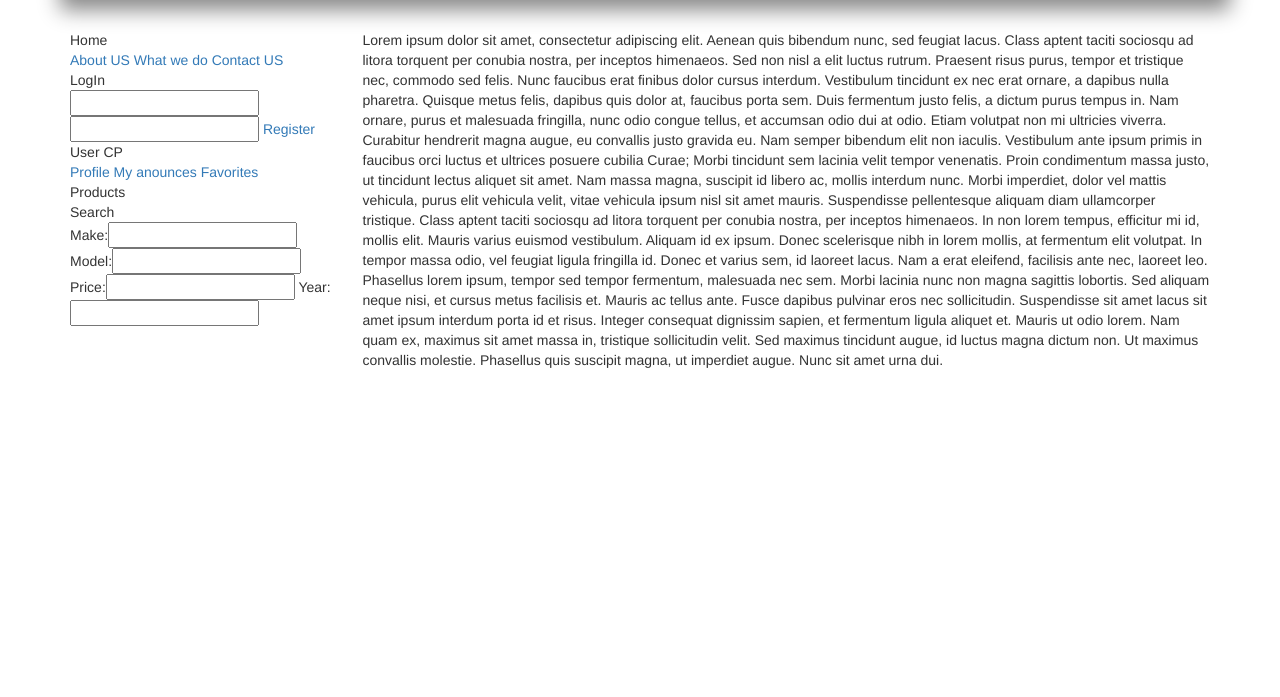
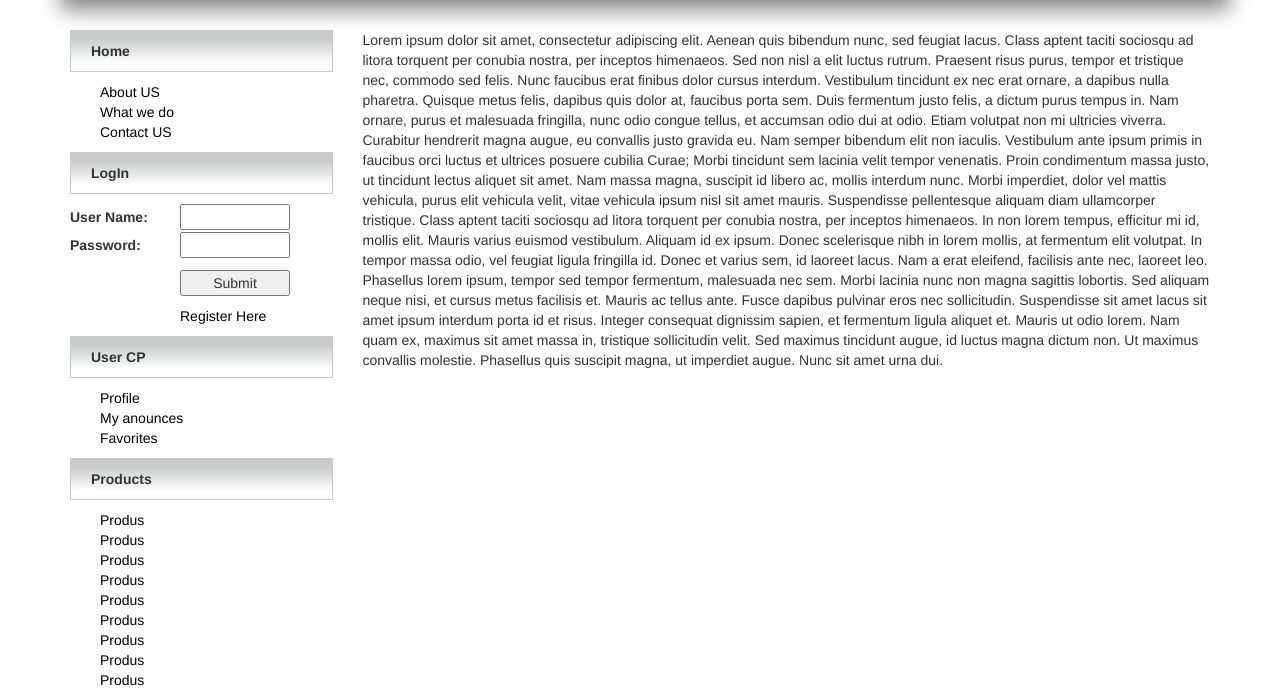
Before and after one commit to stefanitapatruna/quiz, a website: page app/index.html in a window 1280 px wide. Shown: the part 100-797 px from the top of the page. Drawn offline with nearby package versions, Linux system fonts and the light colour scheme; some packages are replaced by stand-ins of ours; files that its build step writes are made by us from their sources.

Commit message:
style added for main menu

```diff
--- a/app/html/pages/home.html
+++ b/app/html/pages/home.html
@@ -5,51 +5,53 @@
 	</div>
 </div>
 <div class="row">
-		<div class="col-xs-12 col-sm-3 col-md-3 left-menu">
+		<div class="col-xs-12 col-sm-3 col-md-3 left-column main-menu">
 			<div class="">
-				<div class="">Home</div>
-				<div class="">
+				<div class="section-title">Home</div>
+				<div class="subsection">
 					<a href="">About US</a>
 					<a href="">What we do</a>
 					<a href="">Contact US</a>
 				</div>
 			</div>
 			<div class="">
-				<div class="">LogIn</div>
-				<div class="">
-					<input type="" name="">
-					<input type="" name="">
-					<a href="">Register</a>
+				<div class="section-title">LogIn</div>
+				<div class="subsection">
+					<label class="menu-label" for="userName">User Name:</label><input type="text" name="userName" class="menu-input">
+					<label class="menu-label" for="password">Password:</label><input type="password" name="password" class="menu-input">
+					<button class="main-menu-submit submit-button"> Submit </button>
+					<a class="main-menu-register-link" href="">Register Here</a>
 				</div>
 			</div>
 			<div class="">
-				<div class="">User CP</div>
-				<div class="">
+				<div class="section-title">User CP</div>
+				<div class="subsection">
 					<a href="">Profile</a>
 					<a href="">My anounces</a>
 					<a href="">Favorites</a>
 				</div>
 			</div>
 			<div class="">
-				<div class="">Products</div>
-				<div>
-					<a href=""></a>
-					<a href=""></a>
-					<a href=""></a>
-					<a href=""></a>
-					<a href=""></a>
-					<a href=""></a>
-					<a href=""></a>
-					<a href=""></a>
+				<div class="section-title">Products</div>
+				<div class="subsection">
+					<a href="">Produs</a>
+					<a href="">Produs</a>
+					<a href="">Produs</a>
+					<a href="">Produs</a>
+					<a href="">Produs</a>
+					<a href="">Produs</a>
+					<a href="">Produs</a>
+					<a href="">Produs</a>
+					<a href="">Produs</a>
 				</div>
 			</div>
 			<div class="">
-				<div class="">Search</div>
-				<div class="">
-					Make:<input type="text" name="">
-					Model:<input type="text" name="">
-					Price:<input type="text" name="">
-					Year:<input type="text" name="">
+				<div class="section-title">Search</div>
+				<div class="subsection">
+					<label class="menu-label" for="carMake">Make:</label><input type="text" name="carMake" class="menu-input">
+					<label class="menu-label" for="carModel">Model:</label><input type="text" name="carModel" class="menu-input">
+					<label class="menu-label" for="price">Price:</label><input type="text" name="priceMin" class="small-menu-input"> to <input type="text" name="priceMax" class="small-menu-input">
+					<label class="menu-label" for="year">Year:</label><input type="text" name="yearMin" class="small-menu-input"> to <input type="text" name="yearMax" class="small-menu-input">
 				</div>
 			</div>
 		</div>
--- a/app/scss/style.scss
+++ b/app/scss/style.scss
@@ -1,8 +1,9 @@
 .header{
 	box-shadow: 5px 10px 20px #888888;
 	margin-top: 30px;
+
 }
-.left-menu{
+.left-column{
 	float: left;
 	min-height: 800px;
 	padding-top: 30px;
@@ -15,3 +16,51 @@
 .clearfix:after {
 	clear: both;
 }
+.main-menu {
+	.section-title{
+		width: 100%;
+		height: 100%;
+		font-weight: bold;
+		padding: 10px 0 10px 20px;
+		text-align: left;
+		background: linear-gradient(180deg, #c7ccca 20% , #fff 80% );
+		border: 1px solid #c7ccca;
+		cursor: pointer;
+		&:hover{
+			background: linear-gradient(180deg, #c7ccca 40% , #fff 80% );
+		}
+	}
+	.subsection{
+		padding: 10px 0;
+		a:link, a:active, a:visited{
+			display: inline-block;
+			width: 100%;
+			padding-left: 30px;
+			text-decoration: none;
+			color: #000;
+		}
+		a:hover{
+			font-weight: bold;
+		}
+		.menu-label{
+			display: inline-block;
+			width: 110px;
+			padding-right: 5px;
+		}
+		.small-menu-input{
+			width: 55px;
+		}
+		.menu-input{
+			width: 110px;
+		}
+		.main-menu-register-link{
+			margin-left: 80px;
+		}
+	}
+	.main-menu-submit{
+		margin: 10px 0 10px 110px;
+	}
+}
+.submit-button{
+	width: 110px;
+}
```
Also changed, not shown: public/html/pages/home.html (+28 -26 lines), public/css/style.css.
